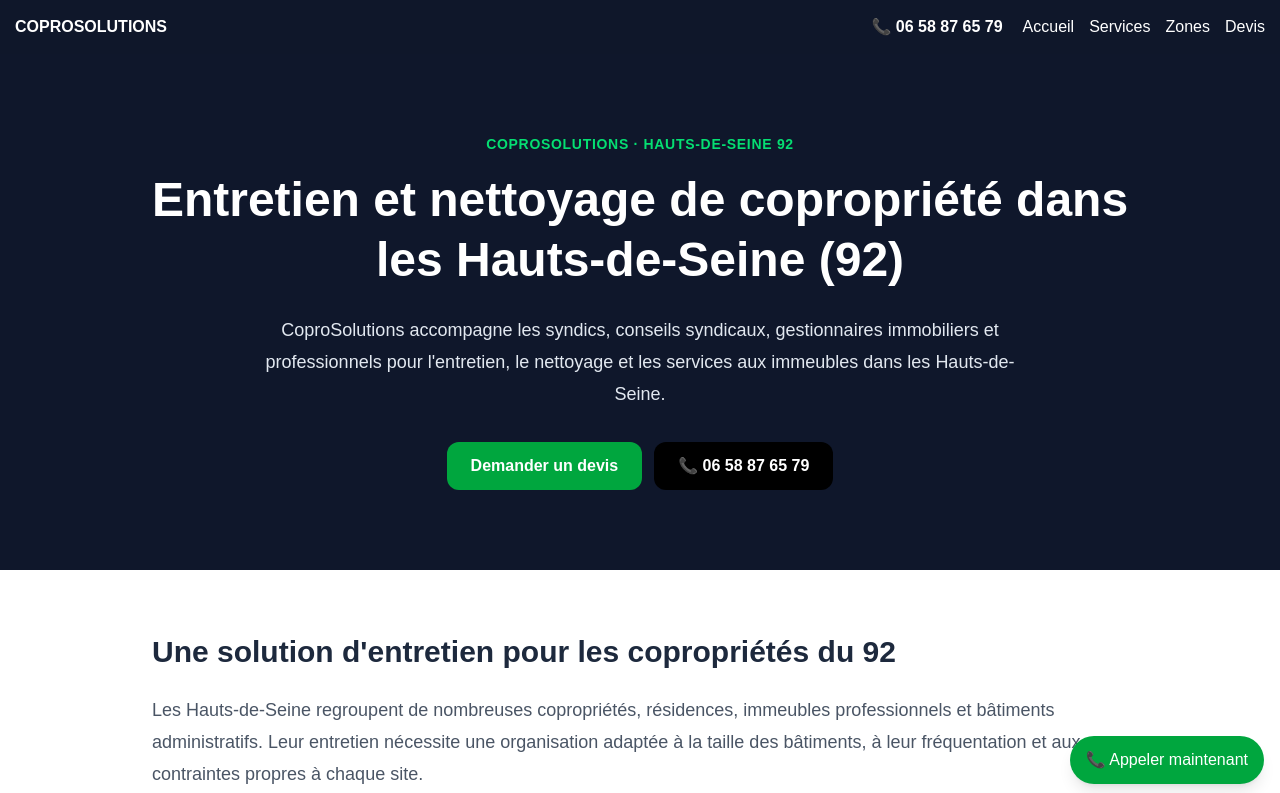
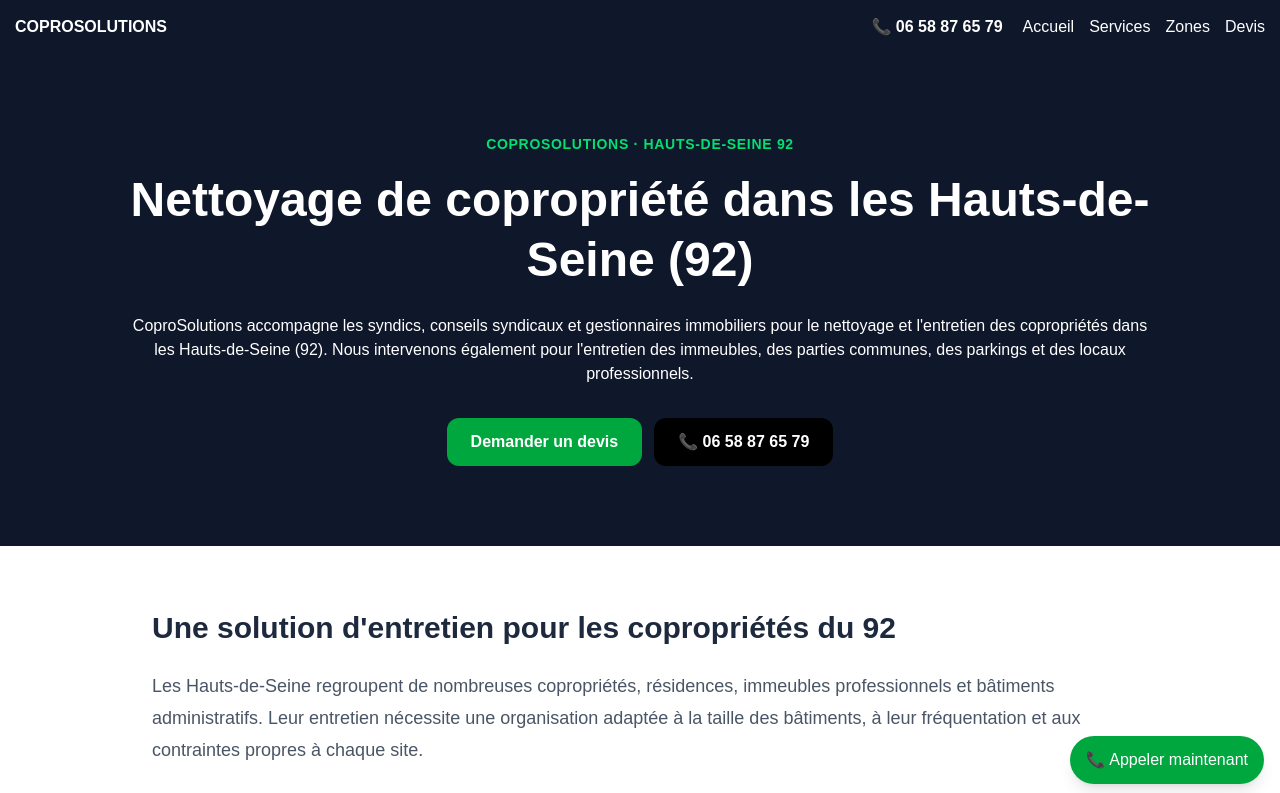
Before and after one commit to amadtag/coprosolutions, a Next.js app: page /zones/hauts-de-seine in a window 1280 px wide. Shown: the top 793 px of the page. Built offline with nearby package versions, Linux system fonts and the light colour scheme.

Commit message:
Optimisation SEO nettoyage copropriété 92

```diff
--- a/app/zones/hauts-de-seine/page.tsx
+++ b/app/zones/hauts-de-seine/page.tsx
@@ -2,9 +2,9 @@
 
 export const metadata: Metadata = {
   title:
-    "Entretien et nettoyage de copropriété dans les Hauts-de-Seine (92) | CoproSolutions",
+    "Nettoyage de copropriété dans les Hauts-de-Seine (92) | CoproSolutions",
   description:
-    "CoproSolutions assure l'entretien et le nettoyage des copropriétés dans les Hauts-de-Seine : halls, escaliers, parties communes, poubelles, parkings, bureaux et remplacement de gardiens.",
+    "CoproSolutions assure le nettoyage de copropriété dans les Hauts-de-Seine (92) : parties communes, halls, escaliers, parkings, poubelles, bureaux et remplacement de gardiens.",
   alternates: {
     canonical: "/zones/hauts-de-seine",
   },
@@ -120,15 +120,16 @@
           </p>
 
           <h1 className="mb-6 text-4xl font-bold leading-tight md:text-5xl">
-            Entretien et nettoyage de copropriété dans les Hauts-de-Seine (92)
+            Nettoyage de copropriété dans les Hauts-de-Seine (92)
           </h1>
 
-          <p className="mx-auto max-w-3xl text-lg leading-8 text-slate-200">
-            CoproSolutions accompagne les syndics, conseils syndicaux,
-            gestionnaires immobiliers et professionnels pour l'entretien,
-            le nettoyage et les services aux immeubles dans les
-            Hauts-de-Seine.
-          </p>
+          <p>
+  CoproSolutions accompagne les syndics, conseils syndicaux et
+  gestionnaires immobiliers pour le nettoyage et l'entretien des
+  copropriétés dans les Hauts-de-Seine (92). Nous intervenons également
+  pour l'entretien des immeubles, des parties communes, des parkings
+  et des locaux professionnels.
+</p>
 
           <div className="mt-8 flex flex-col justify-center gap-3 sm:flex-row">
             <a
```
